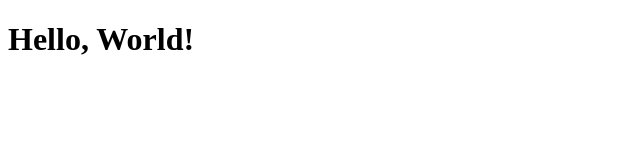
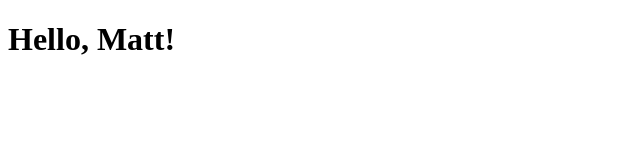
Before and after one commit to mattzipin/botvinick.host, a plain HTML site: page gfs/index.html in a window 1280 px wide. Shown: the full height of the page, 0-640 px from the left. Drawn offline with Linux system fonts and the light colour scheme.

Commit message:
Update index.html

```diff
--- a/gfs/index.html
+++ b/gfs/index.html
@@ -5,6 +5,6 @@
     <title>GFS</title>
   </head>
   <body>
-    <h1>Hello, World!</h1>
+    <h1>Hello, Matt!</h1>
   </body>
 </html>
```
